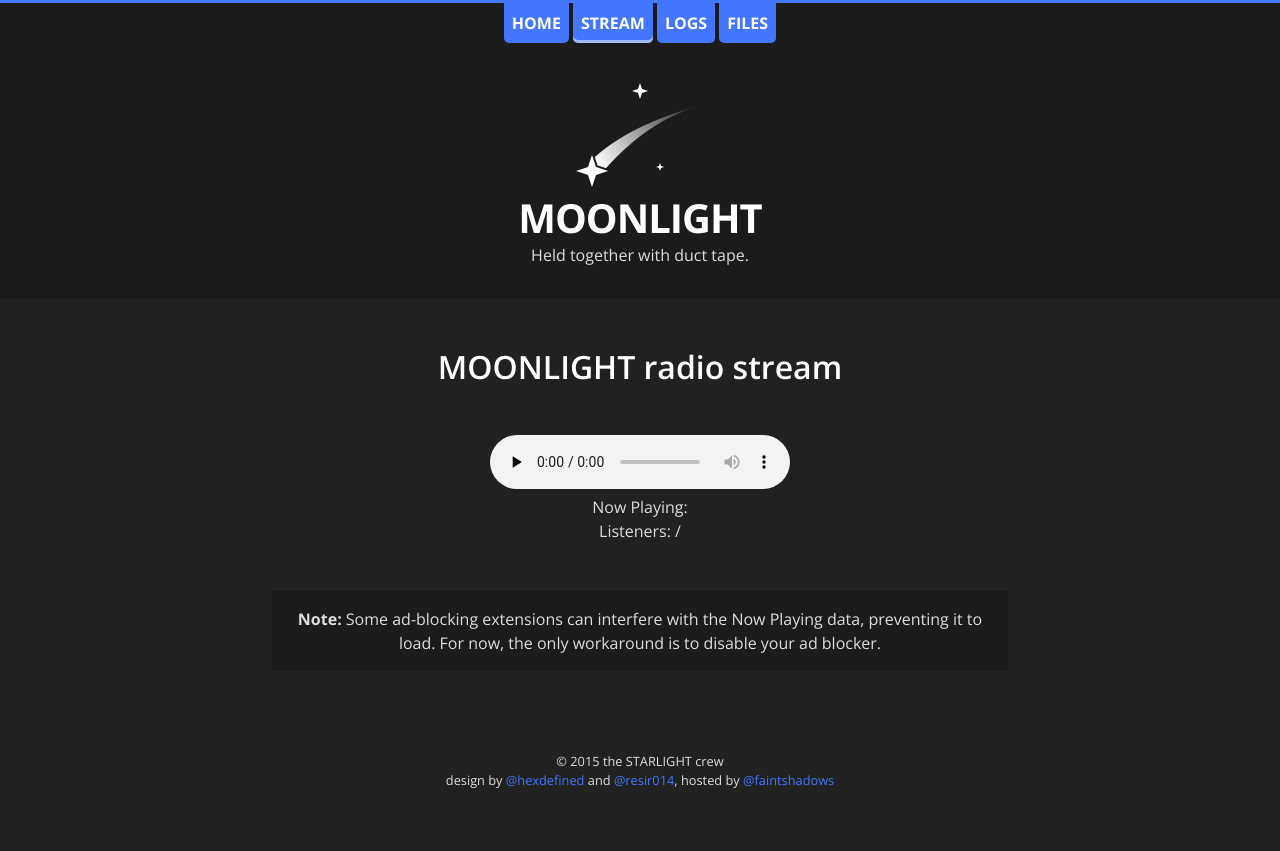
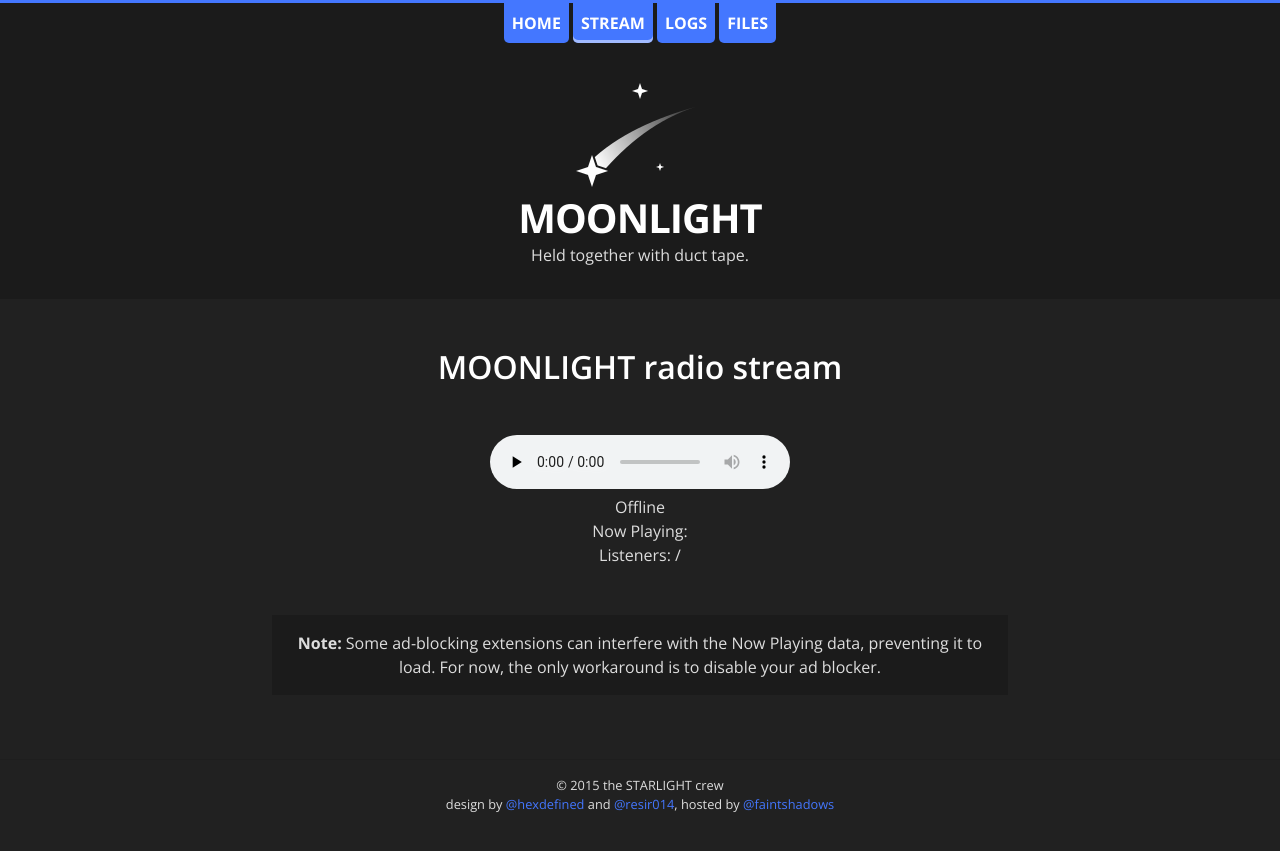
Before and after one commit to resir014/moonlight-web-old, a Jekyll site: the page built from stream.html, in a window 1280 px wide. Shown: the top 851 px of the page. Built offline with Jekyll 4.4.1, drawn with Linux system fonts in a browser that asks for light colours; nearby versions of some CDN libraries.

Commit message:
Add SC stream status

```diff
--- a/stream.html
+++ b/stream.html
@@ -10,6 +10,7 @@ permalink: /stream/
       <source src="http://starlightcomic.ddns.net:8000/;stream/1" type="audio/mpeg">
       <p>Your user agent does not support the HTML5 Audio element.</p>
     </audio>
+    <p data-shoutcast-value="status"></p>
     <p>Now Playing: <span data-shoutcast-value="songtitle"></span></p>
     <p>Listeners: <span data-shoutcast-value="currentlisteners"></span>/<span data-shoutcast-value="maxlisteners"></span></p>
   </div>
```
